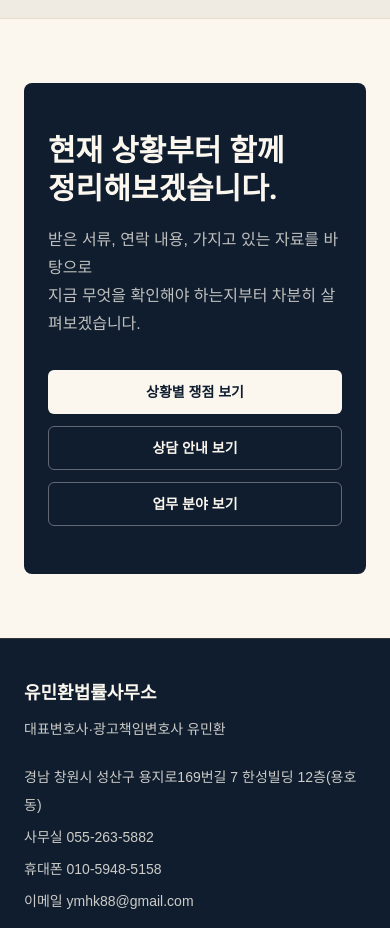
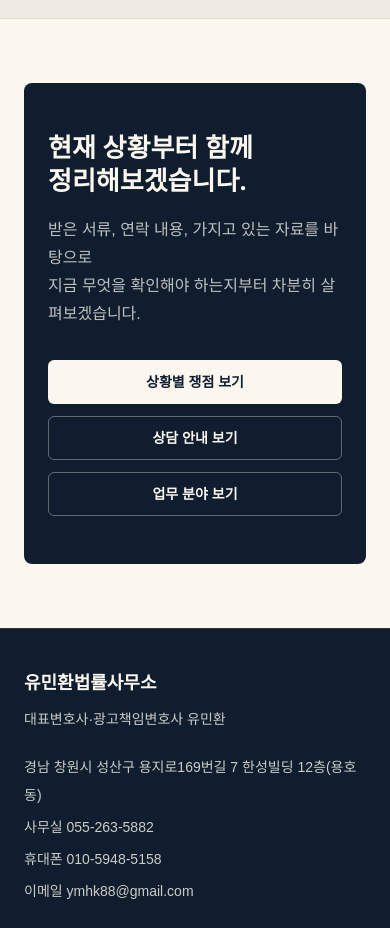
Before and after one commit to ymhk88-debug/project-lighthouse, a Next.js app: page /first-visit in a window 390 px wide. Shown: the part 7100-8028 px from the top of the page. Built offline with nearby package versions, Linux system fonts and the light colour scheme; no server answers.

Commit message:
Lighthouse 7th fix: 320px CTA heading font size

```diff
--- a/src/app/first-visit/page.tsx
+++ b/src/app/first-visit/page.tsx
@@ -305,7 +305,7 @@ export default function FirstVisitPage() {
 
       <section className="px-6 py-16 md:py-20">
         <div className="mx-auto max-w-[1160px] rounded-lg bg-primary px-6 py-12 text-background md:border md:border-accent/30 md:px-10">
-          <h2 className="font-serif max-w-2xl text-3xl font-semibold leading-tight md:text-4xl break-keep [overflow-wrap:anywhere]">
+          <h2 className="font-serif max-w-2xl text-[1.625rem] sm:text-3xl font-semibold leading-tight md:text-4xl break-keep [overflow-wrap:anywhere]">
             현재 상황부터 함께 정리해보겠습니다.
           </h2>
           <p className="mt-5 max-w-2xl whitespace-pre-line leading-7 text-background/75 md:text-[17px] md:font-medium md:leading-8">
```
